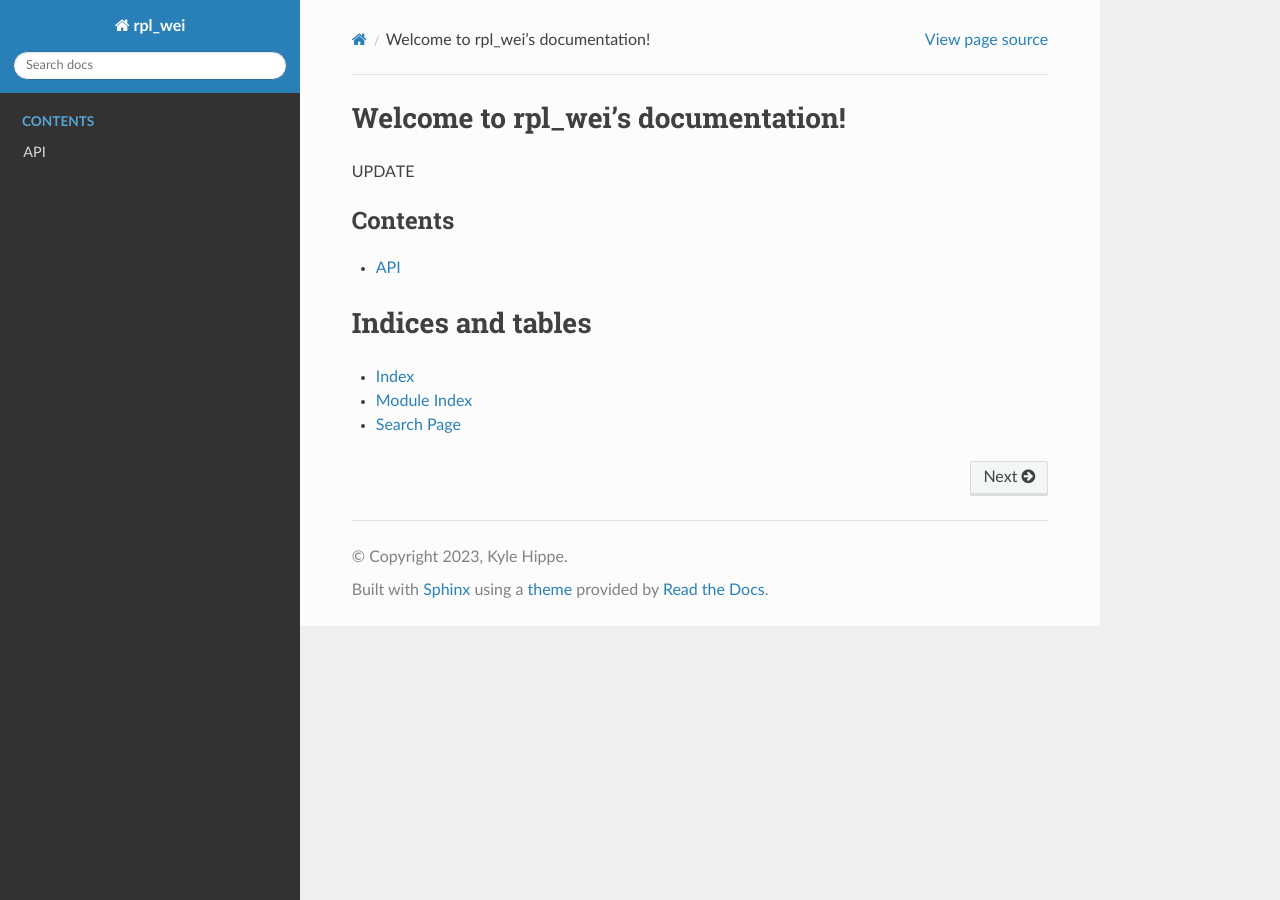
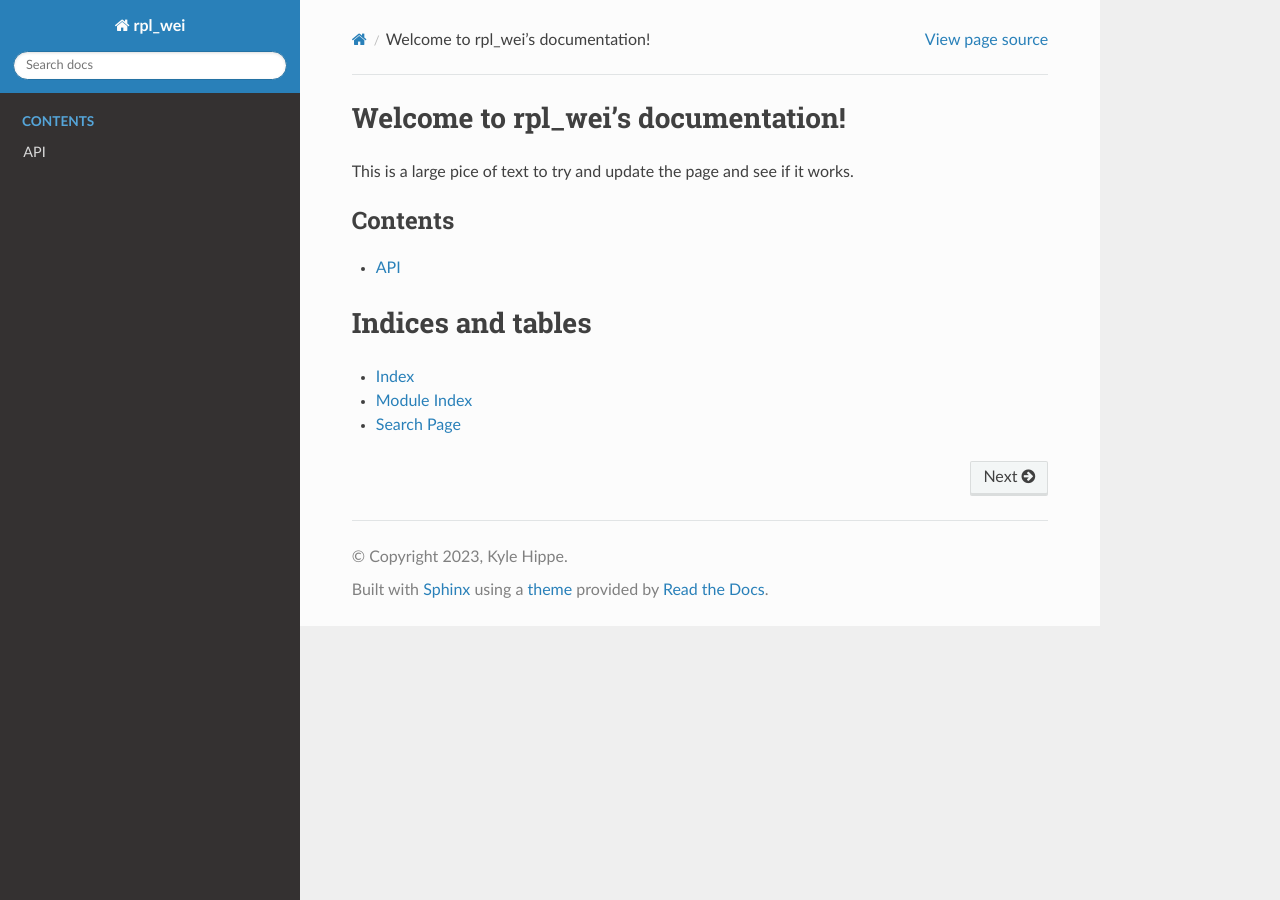
Before and after one commit to AD-SDL/wei, a Sphinx documentation site: the page built from docs/source/index.rst, in a window 1280 px wide. Built offline with Sphinx 7.4.7 and the Read the Docs theme 2.0.0, drawn with Linux system fonts in a browser that asks for light colours.

```diff
--- a/docs/source/index.rst
+++ b/docs/source/index.rst
@@ -5,7 +5,8 @@
 
 Welcome to rpl_wei's documentation!
 ===========================================================
-UPDATE
+
+This is a large pice of text to try and update the page and see if it works.
 
 .. toctree::
    :maxdepth: 1
```
